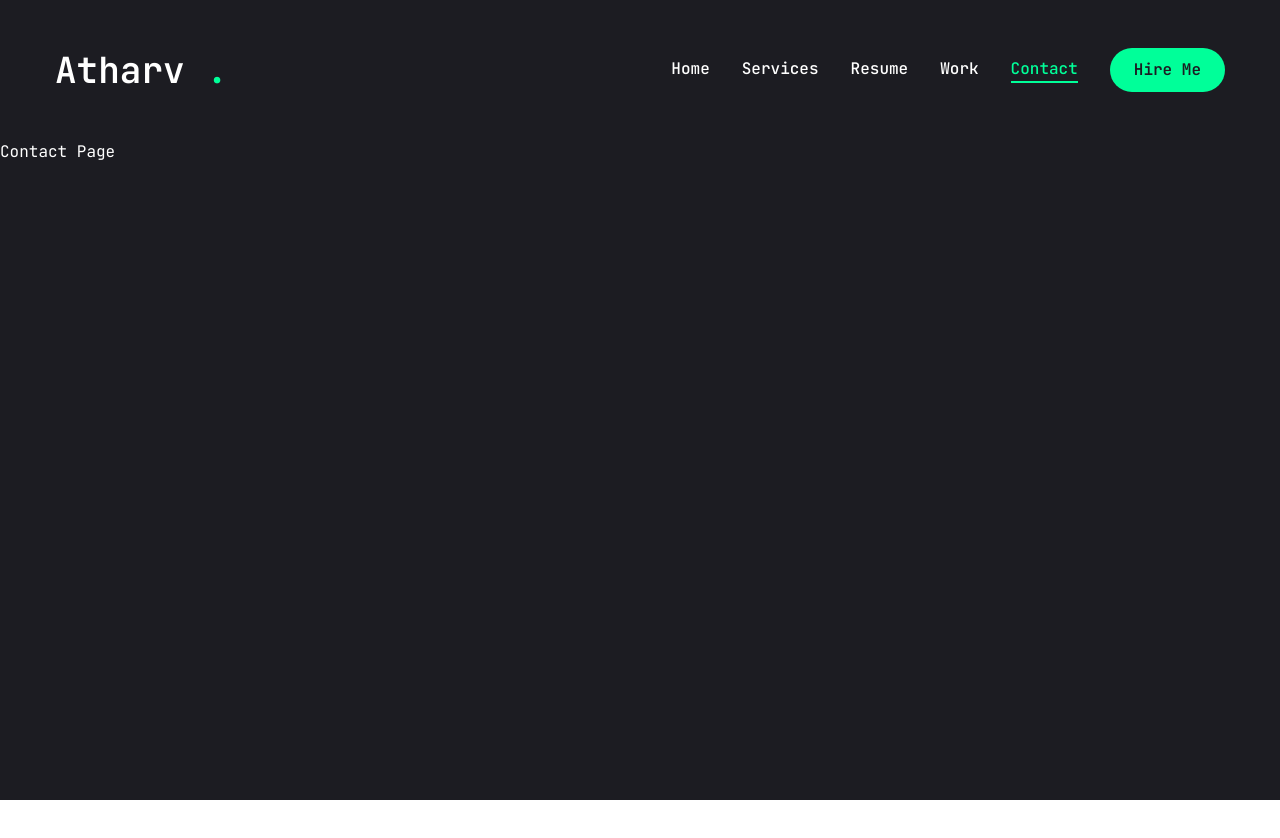
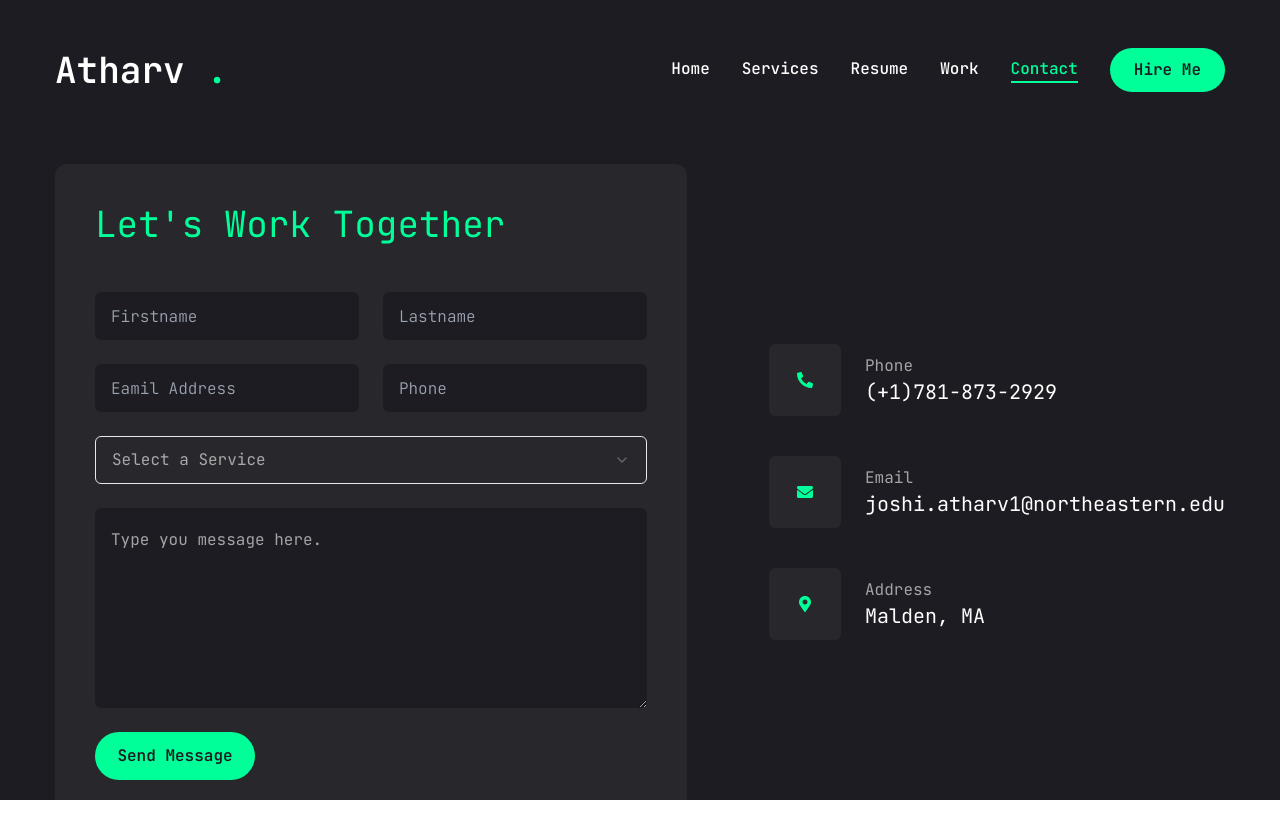
Before and after one commit to joshiatharv1/Portfolio, a Next.js app: page /contact in a window 1280 px wide. Shown: the top 838 px of the page. Before the commit the page ends 800 px from the top, so only its background shows below. Built offline with nearby package versions, Linux system fonts and the light colour scheme.

Commit message:
Completed Contact Page

```diff
--- a/app/contact/page.jsx
+++ b/app/contact/page.jsx
@@ -1,8 +1,93 @@
+"use client"
+import { Button } from "@/components/ui/button"
+import { motion } from "framer-motion";
+import {Input} from "@/components/ui/input"
+import { Textarea } from "@/components/ui/textarea"
+import { Select, SelectContent, SelectGroup, SelectLabel, SelectItem, SelectTrigger, SelectValue} from "@/components/ui/select"
+import {FaPhoneAlt, FaEnvelope, FaMapMarkerAlt} from "react-icons/fa"
+import { Description } from "@radix-ui/react-dialog"
+
+const info=[
+  {
+  icon:<FaPhoneAlt/>,
+  title:'Phone',
+  description:'(+1)781-873-2929'
+  },
+  {
+    icon:<FaEnvelope/>,
+    title:'Email',
+    description:'joshi.atharv1@northeastern.edu'
+    },
+  {
+    icon:<FaMapMarkerAlt/>,
+    title:'Address',
+    description:'Malden, MA'
+  },
+]
+
 const Contact = () => {
   return (
-    <div>
-      Contact Page
-    </div>
+    <motion.section
+      initial={{ opacity: 0 }}
+      animate=
+      {{ opacity: 1,
+        transition:{delay:2.4, duration:0.4, ease:"easeIn"},
+       }}
+      className="py-6"
+    >
+      <div className="container mx-auto">
+        <div className="flex flex-col xl:flex-row gap-[30px]">
+          <div className="xl:w-[54%] order-2 xl:order-none">
+            <form className="flex flex-col gap-6 p-10 bg-[#27272c] rounded-xl"
+            action="">
+              <h3 className="text-4xl text-accent">Let's Work Together</h3>
+              <p className="text-white/60">
+              </p>
+              <div className="grid grid-cols-1 md:grid-cols-2 gap-6">
+                <Input type="firstname" placeholder="Firstname"/>
+                <Input type="lastname" placeholder="Lastname"/>
+                <Input type="email" placeholder="Eamil Address"/>
+                <Input type="phone" placeholder="Phone"/>
+              </div>
+              <Select>
+                <SelectTrigger className="w-full">
+                  <SelectValue placeholder="Select a Service" />
+                </SelectTrigger>
+                <SelectContent>
+                  <SelectGroup>
+                    <SelectLabel>Select a Skill</SelectLabel>
+                    <SelectItem value="web">Web Development</SelectItem>
+                    <SelectItem value="daeng">Data Engineering</SelectItem>
+                    <SelectItem value="davis">Data Visualization and Analytics</SelectItem>
+                    <SelectItem value="ct">Cloud Technology</SelectItem>
+                  </SelectGroup>
+                </SelectContent>
+              </Select>
+              <Textarea
+              className="h-[200px]"
+              placeholder="Type you message here."
+              />
+              <Button size="md" className="max-w-40">Send Message</Button>
+            </form>
+          </div>
+          <div className="flex-1 flex items-center xl:justify-end order-1 x;:order-none mb-8 xl:mb-0 ">
+            <ul className="flex flex-col gap-10">
+              {info.map((item, index)=>{
+                return <li key={index} className="flex items-center gap-6">
+                  <div className="w-[52px] h-[52px] xl:w-[72px] xl:h-[72px] bg-[#27272c] text-accent rounded-md flex items-center justify-center">
+                    <div>{item.icon}</div>
+                  </div>
+                  <div className="flex-1">
+                    <p className="text-white/60">{item.title}</p>
+                    <h3 className="text-xl">{item.description}</h3>
+                  </div>
+                </li>
+              })}
+            </ul>
+          </div>
+        </div>
+      </div>
+    </motion.section>
   )
 }
 
--- a/components/ui/input.jsx
+++ b/components/ui/input.jsx
@@ -7,7 +7,7 @@
     (<input
       type={type}
       className={cn(
-        "flex h-10 w-full rounded-md border border-slate-200 bg-white px-3 py-2 text-sm ring-offset-white file:border-0 file:bg-transparent file:text-sm file:font-medium placeholder:text-slate-500 focus-visible:outline-none focus-visible:ring-2 focus-visible:ring-slate-950 focus-visible:ring-offset-2 disabled:cursor-not-allowed disabled:opacity-50 dark:border-slate-800 dark:bg-slate-950 dark:ring-offset-slate-950 dark:placeholder:text-slate-400 dark:focus-visible:ring-slate-300",
+        "flex h-[48px] rounded-md border-white/10 focus:border-accent font-light bg-primary px-4 py-5 text-base placeholder:text=white/60 outline-none",
         className
       )}
       ref={ref}
--- a/components/ui/select.jsx
+++ b/components/ui/select.jsx
@@ -16,7 +16,7 @@
   <SelectPrimitive.Trigger
     ref={ref}
     className={cn(
-      "flex h-10 w-full items-center justify-between rounded-md border border-slate-200 bg-white px-3 py-2 text-sm ring-offset-white placeholder:text-slate-500 focus:outline-none focus:ring-2 focus:ring-slate-950 focus:ring-offset-2 disabled:cursor-not-allowed disabled:opacity-50 [&>span]:line-clamp-1 dark:border-slate-800 dark:bg-slate-950 dark:ring-offset-slate-950 dark:placeholder:text-slate-400 dark:focus:ring-slate-300",
+      "flex h-[48px] w-full items-center justify-between rounded-md border border-white/1- bg=primary px-4 py-5 text-base text-white/60 placeholder:text-white/10 focus:border-accent outline-none",
       className
     )}
     {...props}>
@@ -54,7 +54,7 @@
     <SelectPrimitive.Content
       ref={ref}
       className={cn(
-        "relative z-50 max-h-96 min-w-[8rem] overflow-hidden rounded-md border border-slate-200 bg-white text-slate-950 shadow-md data-[state=open]:animate-in data-[state=closed]:animate-out data-[state=closed]:fade-out-0 data-[state=open]:fade-in-0 data-[state=closed]:zoom-out-95 data-[state=open]:zoom-in-95 data-[side=bottom]:slide-in-from-top-2 data-[side=left]:slide-in-from-right-2 data-[side=right]:slide-in-from-left-2 data-[side=top]:slide-in-from-bottom-2 dark:border-slate-800 dark:bg-slate-950 dark:text-slate-50",
+        "relative z-50 max-h-96 min-w-[8rem] overflow-hidden rounded-md border border-white/10 bg-primary text-white shadow-md data-[state=open]:animate-in data-[state=closed]:animate-out data-[state=closed]:fade-out-0 data-[state=open]:fade-in-0 data-[state=closed]:zoom-out-95 data-[state=open]:zoom-in-95 data-[side=bottom]:slide-in-from-top-2 data-[side=left]:slide-in-from-right-2 data-[side=right]:slide-in-from-left-2 data-[side=top]:slide-in-from-bottom-2 dark:border-slate-800 dark:bg-slate-950 dark:text-slate-50",
         position === "popper" &&
           "data-[side=bottom]:translate-y-1 data-[side=left]:-translate-x-1 data-[side=right]:translate-x-1 data-[side=top]:-translate-y-1",
         className
@@ -85,7 +85,7 @@
   <SelectPrimitive.Item
     ref={ref}
     className={cn(
-      "relative flex w-full cursor-default select-none items-center rounded-sm py-1.5 pl-8 pr-2 text-sm outline-none focus:bg-slate-100 focus:text-slate-900 data-[disabled]:pointer-events-none data-[disabled]:opacity-50 dark:focus:bg-slate-800 dark:focus:text-slate-50",
+      "relative flex w-full cursor-default select-none items-center rounded-sm py-1.5 pl-8 pr-2 text-sm outline-none focus:bg-accent focus:text-primary data-[disabled]:pointer-events-none data-[disabled]:opacity-50 dark:focus:bg-slate-800 dark:focus:text-slate-50",
       className
     )}
     {...props}>
--- a/components/ui/textarea.jsx
+++ b/components/ui/textarea.jsx
@@ -6,7 +6,7 @@
   return (
     (<textarea
       className={cn(
-        "flex min-h-[80px] w-full rounded-md border border-slate-200 bg-white px-3 py-2 text-sm ring-offset-white placeholder:text-slate-500 focus-visible:outline-none focus-visible:ring-2 focus-visible:ring-slate-950 focus-visible:ring-offset-2 disabled:cursor-not-allowed disabled:opacity-50 dark:border-slate-800 dark:bg-slate-950 dark:ring-offset-slate-950 dark:placeholder:text-slate-400 dark:focus-visible:ring-slate-300",
+        "flex min-h-[80px] w-full rounded-md border-white/10 bg-primary px-4 py-5 text-base placeholder:text-white/60 focus-visible:outline-none focus-visible:ring-1 focus-visible:ring-accent focus-visible:ring-offset-0 disabled:cursor-not-allowed diabled:opacity-50",
         className
       )}
       ref={ref}
```
Also changed, not shown: .eslintrc.json.
